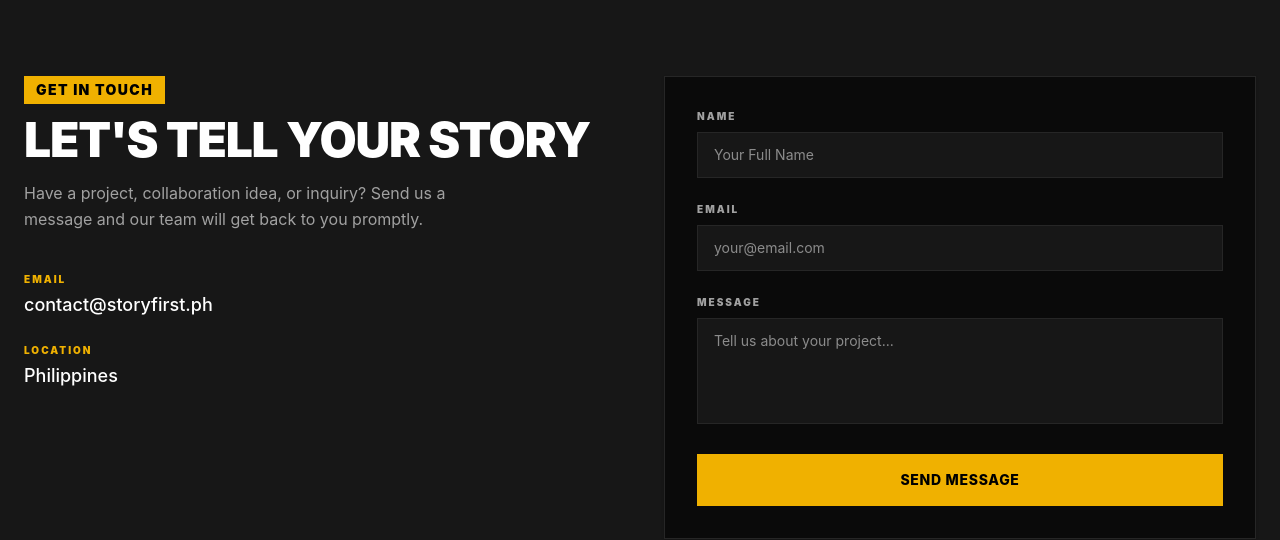
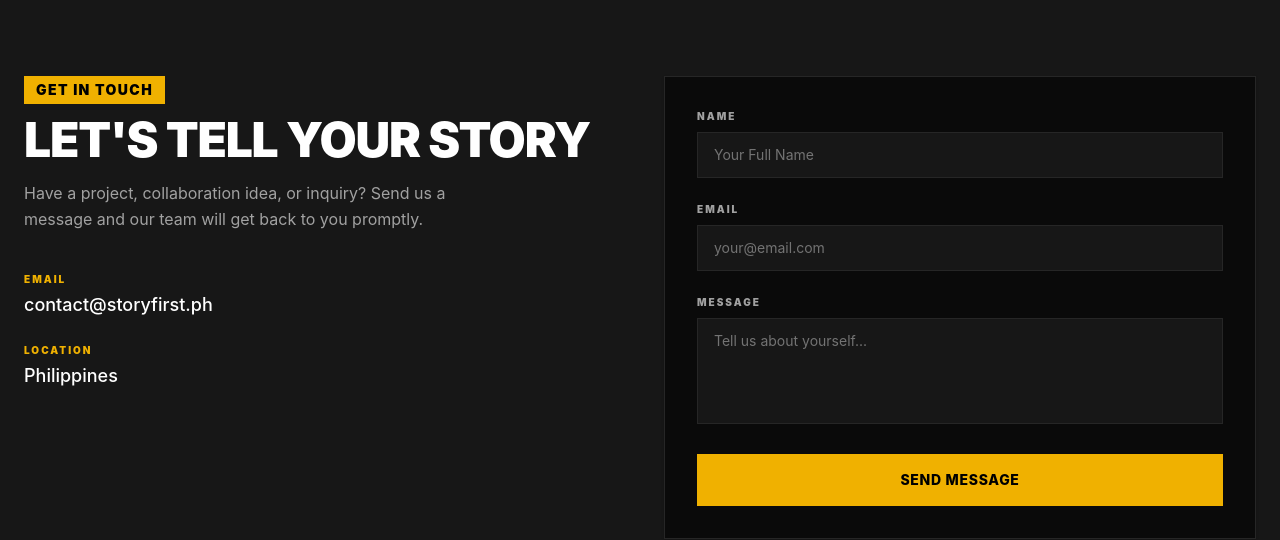
Before and after one commit to hfqhi/storyfirst-ph, a React (Vite) app: page / in a window 1280 px wide. Shown: the part 3878-4418 px from the top of the page. Built offline with nearby package versions, Linux system fonts and the light colour scheme.

Commit message:
fix(contact): fix placeholder text contrast in dark mode and update textarea copy

```diff
--- a/src/components/Contact.jsx
+++ b/src/components/Contact.jsx
@@ -50,7 +50,7 @@ export default function Contact() {
             <input
               type="text"
               placeholder="Your Full Name"
-              className="w-full bg-neutral-50 dark:bg-neutral-900 border border-neutral-200 dark:border-neutral-800 px-4 py-3 text-neutral-900 dark:text-white text-sm focus:outline-none focus:border-yellow-500 transition-colors"
+              className="w-full bg-neutral-50 dark:bg-neutral-900 border border-neutral-200 dark:border-neutral-800 px-4 py-3 text-neutral-900 dark:text-white placeholder-neutral-400 dark:placeholder-neutral-500 text-sm focus:outline-none focus:border-yellow-500 transition-colors"
             />
           </div>
           <div>
@@ -60,7 +60,7 @@ export default function Contact() {
             <input
               type="email"
               placeholder="your@email.com"
-              className="w-full bg-neutral-50 dark:bg-neutral-900 border border-neutral-200 dark:border-neutral-800 px-4 py-3 text-neutral-900 dark:text-white text-sm focus:outline-none focus:border-yellow-500 transition-colors"
+              className="w-full bg-neutral-50 dark:bg-neutral-900 border border-neutral-200 dark:border-neutral-800 px-4 py-3 text-neutral-900 dark:text-white placeholder-neutral-400 dark:placeholder-neutral-500 text-sm focus:outline-none focus:border-yellow-500 transition-colors"
             />
           </div>
           <div>
@@ -69,8 +69,8 @@ export default function Contact() {
             </label>
             <textarea
               rows="4"
-              placeholder="Tell us about your project..."
-              className="w-full bg-neutral-50 dark:bg-neutral-900 border border-neutral-200 dark:border-neutral-800 px-4 py-3 text-neutral-900 dark:text-white text-sm focus:outline-none focus:border-yellow-500 resize-none transition-colors"
+              placeholder="Tell us about yourself..."
+              className="w-full bg-neutral-50 dark:bg-neutral-900 border border-neutral-200 dark:border-neutral-800 px-4 py-3 text-neutral-900 dark:text-white placeholder-neutral-400 dark:placeholder-neutral-500 text-sm focus:outline-none focus:border-yellow-500 resize-none transition-colors"
             ></textarea>
           </div>
           <button
```
